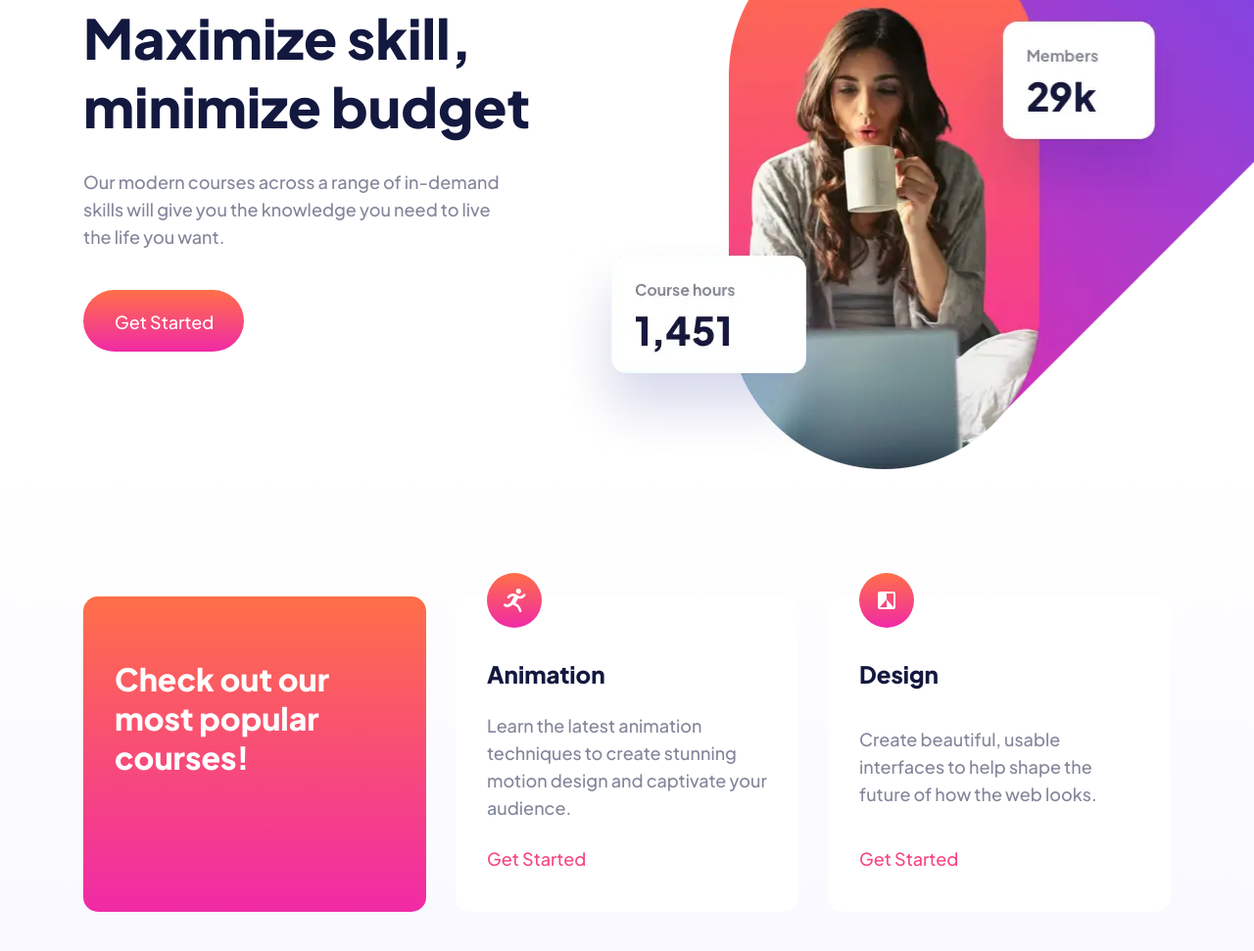
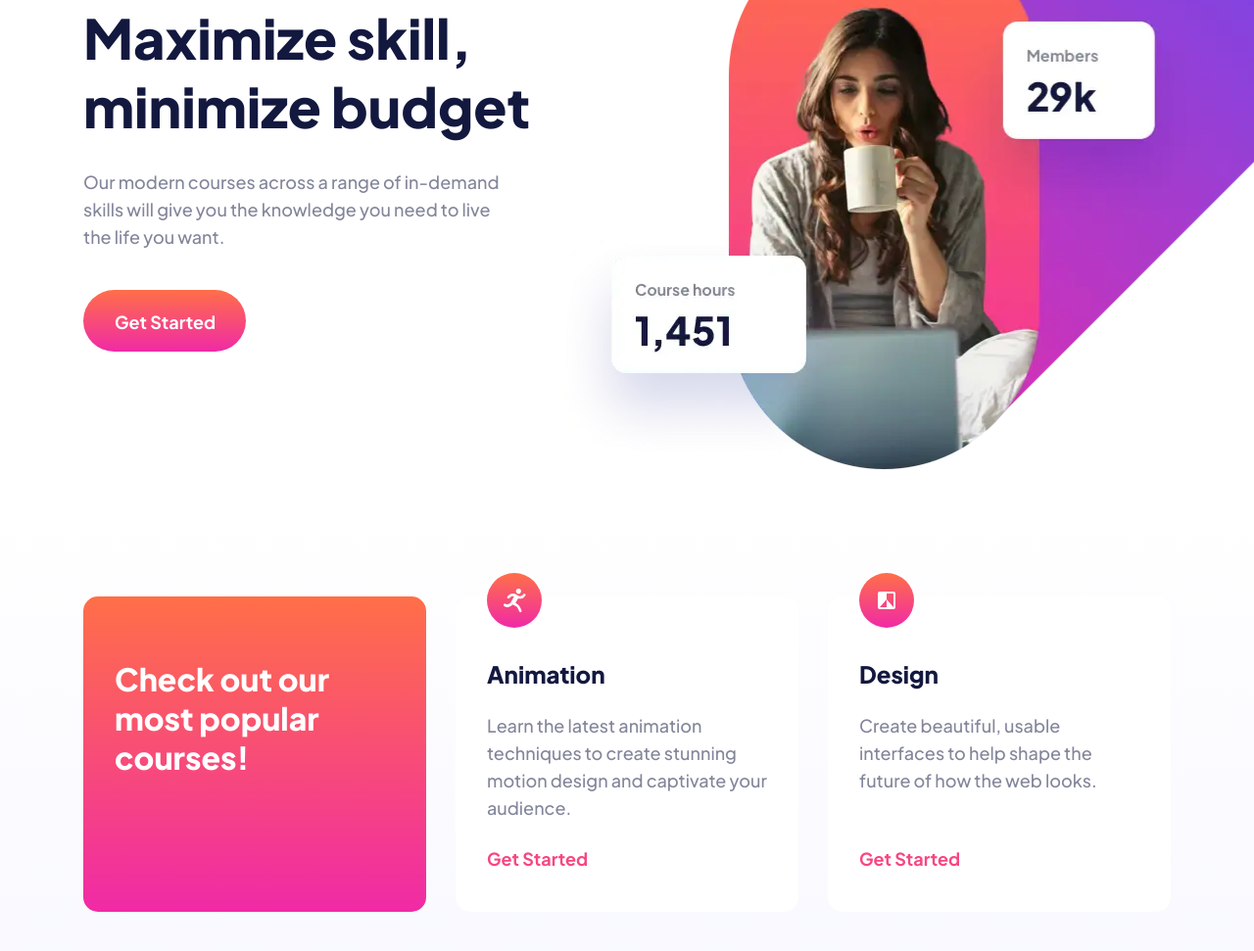
Before and after one commit to drakiso/Challenges_skilled_elearning_landing_page, a website: page index.html in a window 1280 px wide. Shown: the part 249-1220 px from the top of the page at 98% size. Drawn offline with Linux system fonts and the light colour scheme.

Commit message:
last modification

```diff
--- a/scss/componants/_button.scss
+++ b/scss/componants/_button.scss
@@ -3,6 +3,7 @@
     border-radius: 50px;
     background-color: $bg-primary;
     color: $white;
+    font-weight: 700;
 
     @media screen and (max-width: 1279.90px) {
         padding: 9px 24px 11px;
--- a/scss/main.scss
+++ b/scss/main.scss
@@ -123,16 +123,26 @@ body {
             padding: 56px 21px 32px 32px;
         }
 
+        h3 {
+            margin-bottom: 24px;
+
+            @media screen and (max-width: 1279.9px) {
+                margin-bottom: 16px;
+            }
+        }
+
         div {
             height: 100%;
             display: flex;
             flex-direction: column;
-            justify-content: space-between;
         }
 
         a {
             color: $emphasize;
             text-decoration: none;
+            justify-self: flex-end;
+            margin-top: auto;
+            font-weight: 700;
         }
 
         a:hover {
```
Also changed, not shown: Screenshot_skilled.png, css/style.css, 1 other file.
